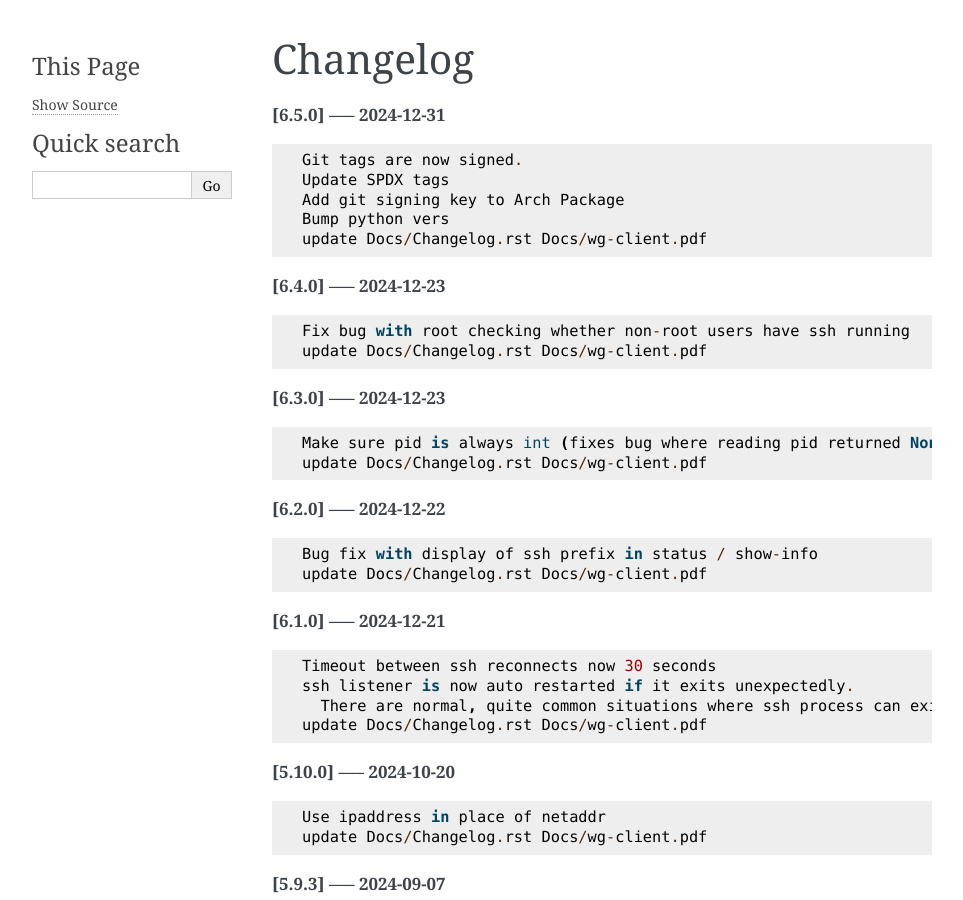
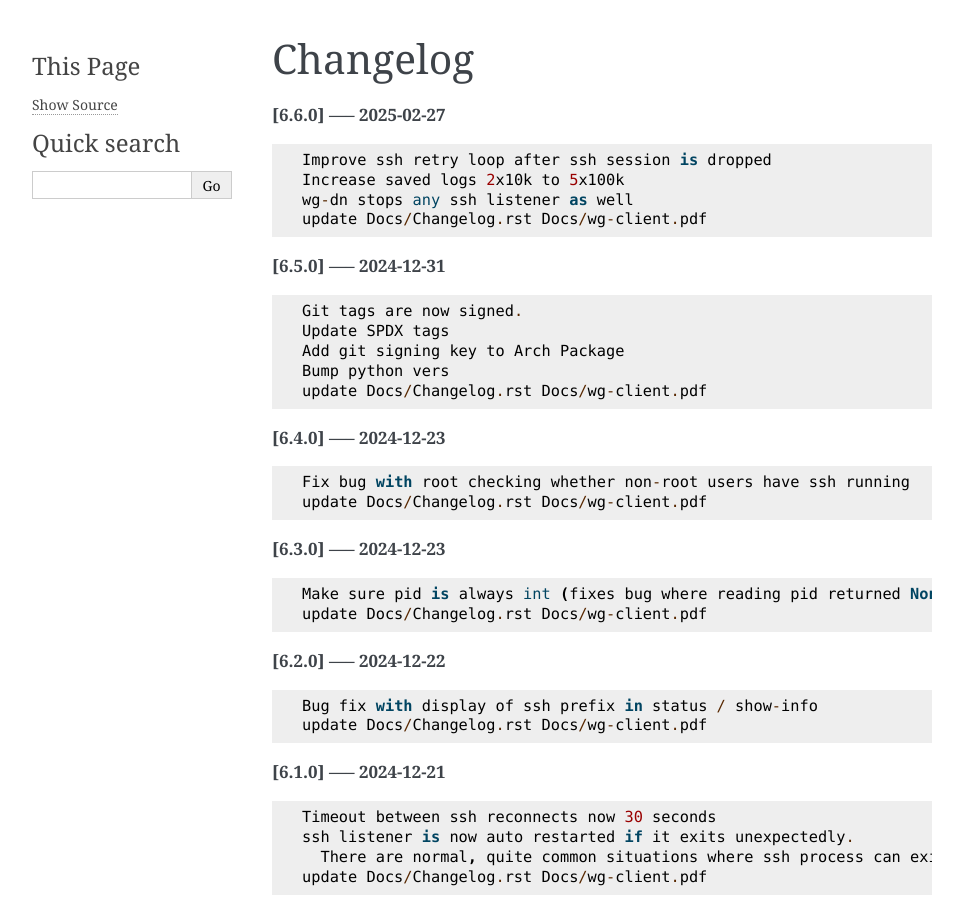
Before and after one commit to gene-git/wg-client, a Sphinx documentation site: the page built from Docs/Changelog.rst, in a window 1280 px wide and 900 px high. Shown: the whole window, without its empty margins (148-1111 px from the left). Built offline with Sphinx 7.4.7, drawn with Linux system fonts in a browser that asks for light colours.

Commit message:
update Docs/Changelog.rst Docs/wg-client.pdf

```diff
--- a/Docs/Changelog.rst
+++ b/Docs/Changelog.rst
@@ -1,5 +1,13 @@
 Changelog
 =========
+
+**[6.6.0] ----- 2025-02-27** ::
+
+	    Improve ssh retry loop after ssh session is dropped
+	    Increase saved logs 2x10k to 5x100k
+	    wg-dn stops any ssh listener as well
+	    update Docs/Changelog.rst Docs/wg-client.pdf
+
 
 **[6.5.0] ----- 2024-12-31** ::
 
```
Also changed, not shown: 1 other file.
